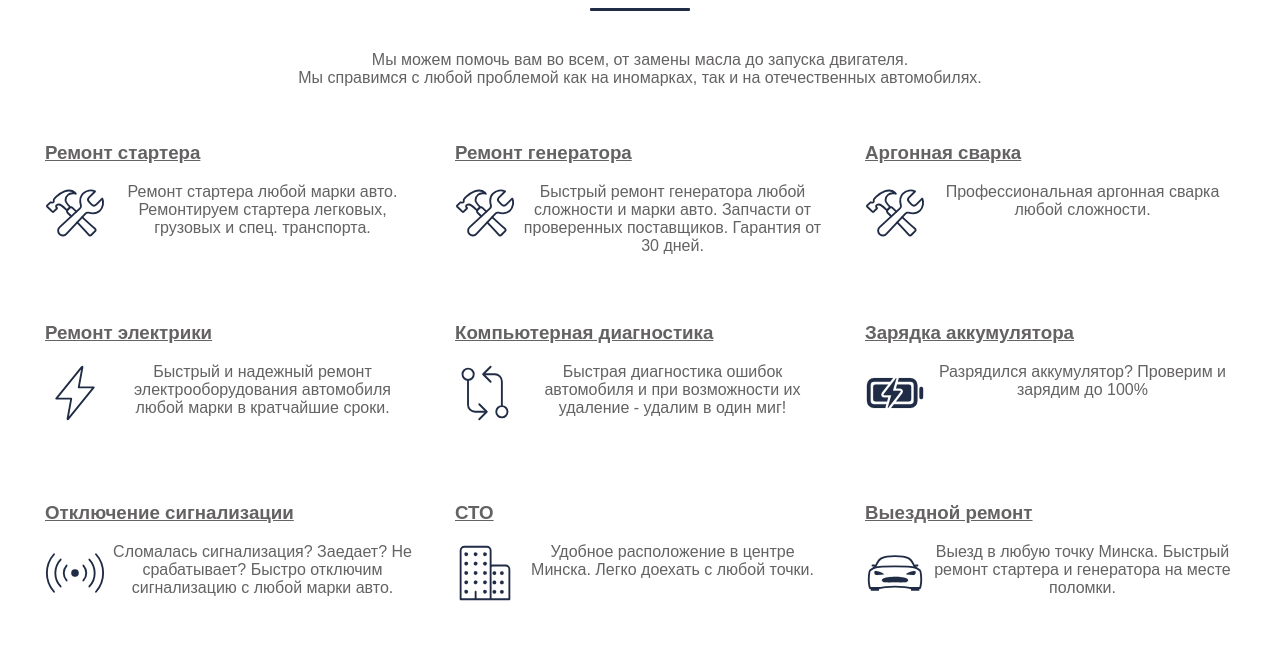
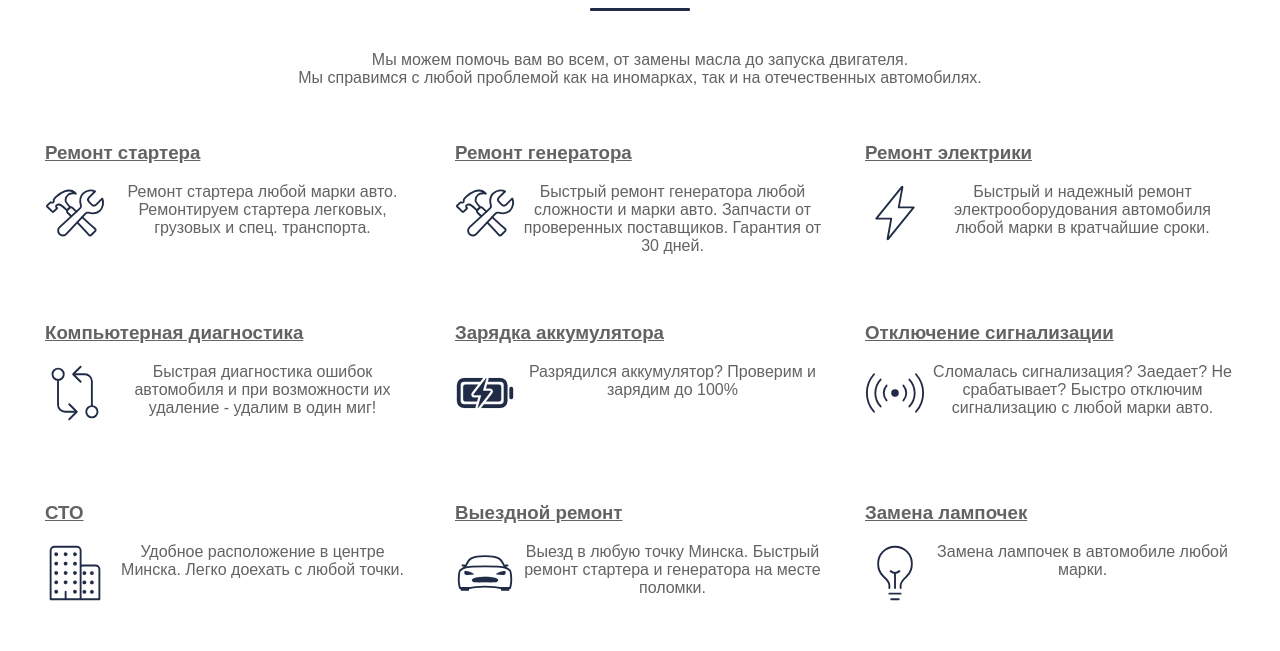
Before and after one commit to thesmertnik/new_estart_by, a website: page pages/services.html in a window 1280 px wide. Shown: the part 149-800 px from the top of the page. Drawn offline with nearby package versions, Linux system fonts and the light colour scheme.

Commit message:
Удалена страница "Аргонная сварка"

```diff
--- a/pages/services.html
+++ b/pages/services.html
@@ -106,15 +106,6 @@ estart,
       </p>
     </div>
 
-    <div class="company-overview-container__first-box company-overview-container__ion-icon">
-      <h3><a href="services/repair_starter.html">Аргонная сварка</a></h3>
-
-      <ion-icon name="construct-outline"></ion-icon>
-      <!-- <hr>-->
-      <p>
-        Профессиональная аргонная сварка любой сложности.
-      </p>
-    </div>
 
     <div class="company-overview-container__first-box company-overview-container__ion-icon">
       <h3><a href="services/repair_electricity.html">Ремонт электрики</a></h3>
```
